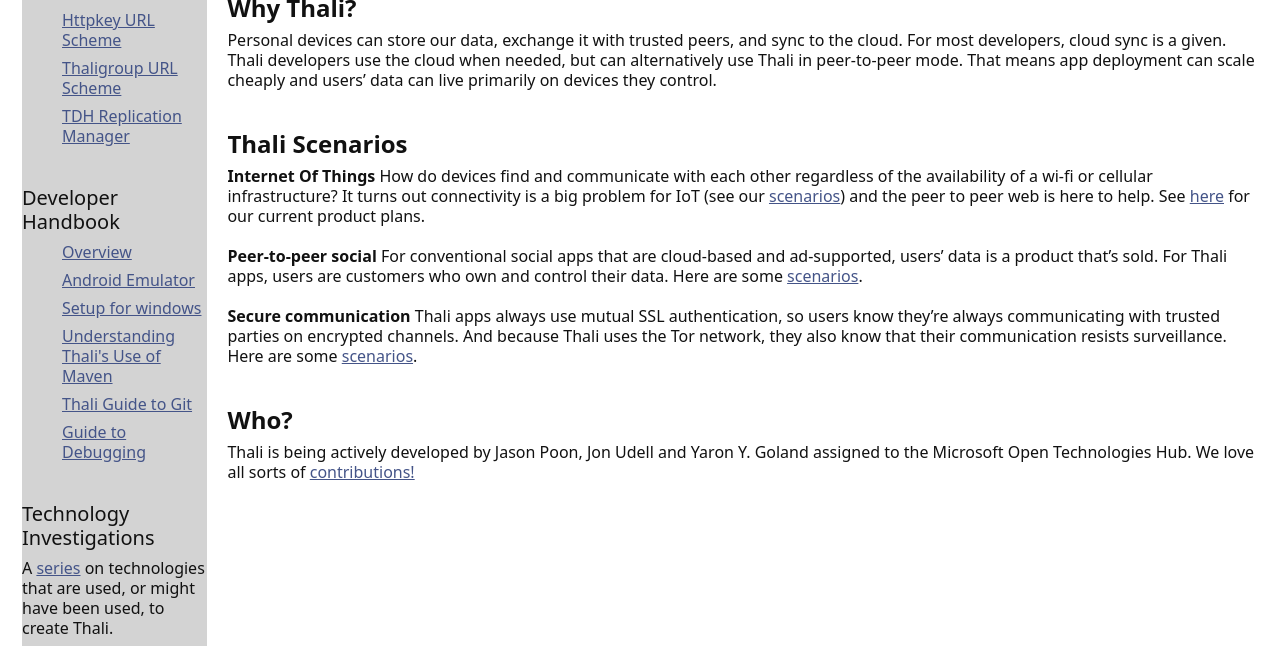
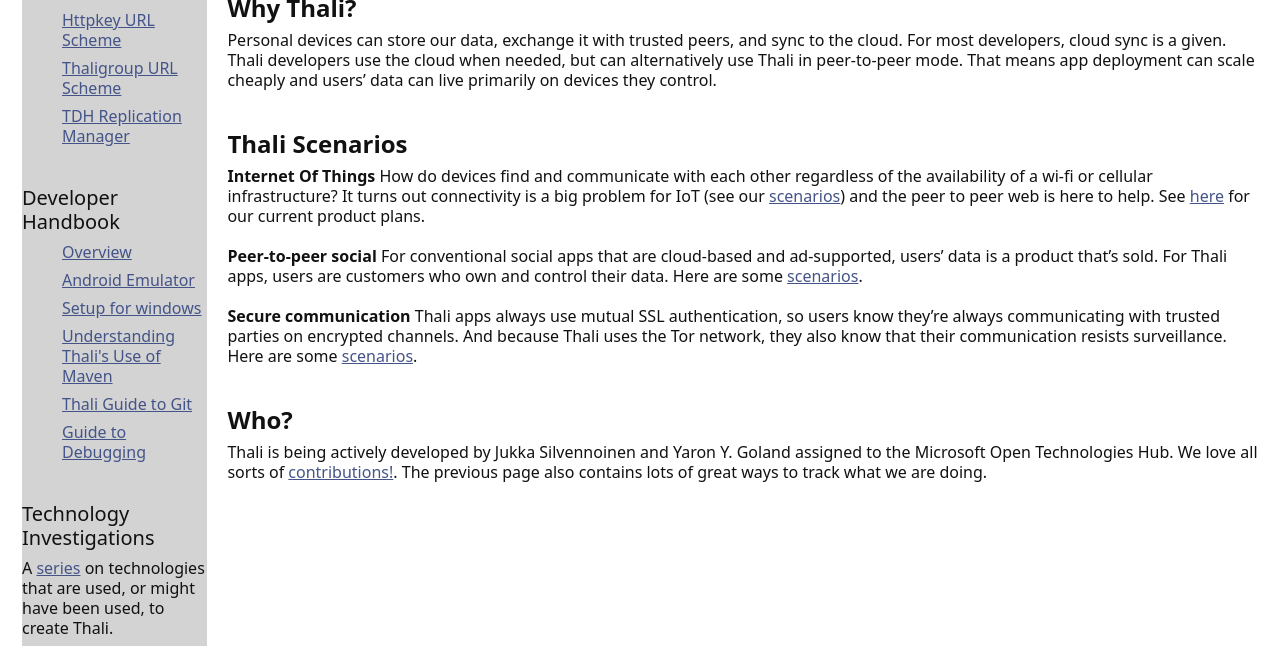
Before and after one commit to thaliproject/thali, a Jekyll site: the page built from index.md, in a window 1280 px wide. Shown: the part 320-988 px from the top of the page. Built offline with Jekyll 4.4.1, drawn with Linux system fonts in a browser that asks for light colours; Markdown is read by kramdown in place of the engine named in the settings.

Commit message:
Updating contributors

```diff
--- a/index.md
+++ b/index.md
@@ -26,4 +26,4 @@
 
 # Who?
 
-Thali is being actively developed by Jason Poon, Jon Udell and Yaron Y. Goland assigned to the Microsoft Open Technologies Hub. We love all sorts of [contributions!](WaysToContribute)
+Thali is being actively developed by Jukka Silvennoinen and Yaron Y. Goland assigned to the Microsoft Open Technologies Hub. We love all sorts of [contributions!](WaysToContribute). The previous page also contains lots of great ways to track what we are doing.
```
